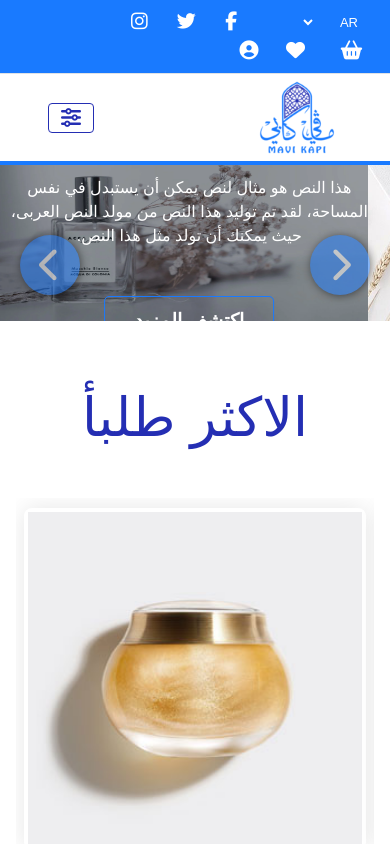
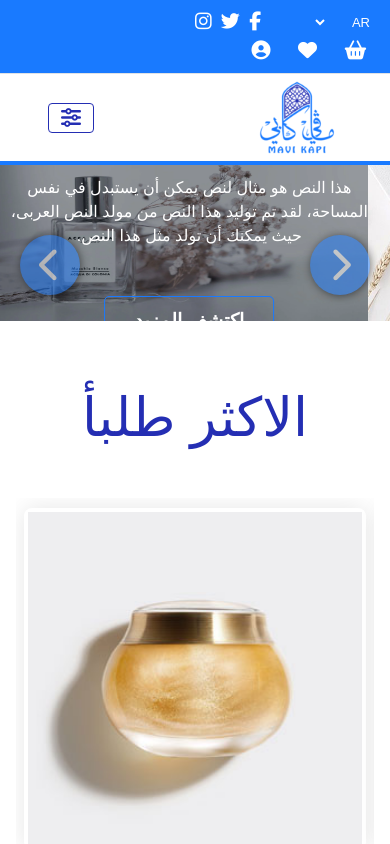
Before and after one commit to Amira-badwi/kaby, a plain HTML site: page index.html in a window 390 px wide. Shown: the top 844 px of the page. Drawn offline with Linux system fonts and the light colour scheme; a web font is replaced by a local one.

Commit message:
Add files via upload

```diff
--- a/index.html
+++ b/index.html
@@ -21,27 +21,27 @@
         <div class="container">
           <div class="row justify-content-between align-items-center ">
             <div class="col-auto centerOnMobile d-flex">
-              <select  class=" mx-3 border-0">
+              <select  class=" mx-lg-3 mx-1 border-0">
                   <option value="en-us">AR</option>
-                <option value="en-us">EN-US</option>
+                   <option value="en-us">EN-US</option>
               </select>
               <div class=" mx-5">
-                <a href="" class="text-white me-4">
+                <a href="" class="text-white me-lg-2 me-1 ">
                   <i class="fab fa-facebook-f"></i>
                 </a>
-                <a href="" class="text-white me-4">
+                <a href="" class="text-white me-lg-2 me-1 ">
                   <i class="fab fa-twitter"></i>
                 </a>
-                <a href="" class="text-white me-4">
+                <a href="" class="text-white me-lg-2 me-1 ">
                   <i class="fab fa-instagram"></i>
                 </a>
               </div>
 
           </div>
            <div class="col-auto" >
-                  <a class=" mx-2 text-uppercase" href="#"><i class="fa-solid fa-basket-shopping mx-2"></i><span class="d-lg-inline d-none">السلة</span></a>
-                  <a class=" mx-2 text-uppercase" href="#"><i class="fa-solid fa-heart mx-2"></i><span class="d-lg-inline d-none">المفضلة</span></a>
-                  <a class=" mx-2 text-uppercase" href="#"><i class="fa-solid fa-circle-user me-1"></i> <span class="d-lg-inline d-none"> الحساب الشخصى </span>  </a>
+                  <a class=" mx-2 text-uppercase" href="#"><i class="fa-solid fa-basket-shopping mx-lg-2 mx-1"></i><span class="d-lg-inline d-none">السلة</span></a>
+                  <a class=" mx-2 text-uppercase" href="#"><i class="fa-solid fa-heart mx-lg-2 mx-1"></i><span class="d-lg-inline d-none">المفضلة</span></a>
+                  <a class=" mx-2 text-uppercase" href="#"><i class="fa-solid fa-circle-user mx-lg-2 mx-1"></i> <span class="d-lg-inline d-none"> الحساب الشخصى </span>  </a>
            </div>
           </div>
         </div>
@@ -104,7 +104,7 @@
                 <a class="nav-link" href="#">تواصل معنا</a>
               </li>
             </ul>
-            <form class="d-flex col-4">
+            <form class="d-flex col-lg-4 col-md-6 col-12">
               <input class="form-control " type="search" placeholder="Search" aria-label="Search">
               <button class="btn search " type="submit">Search</button>
             </form>
```
